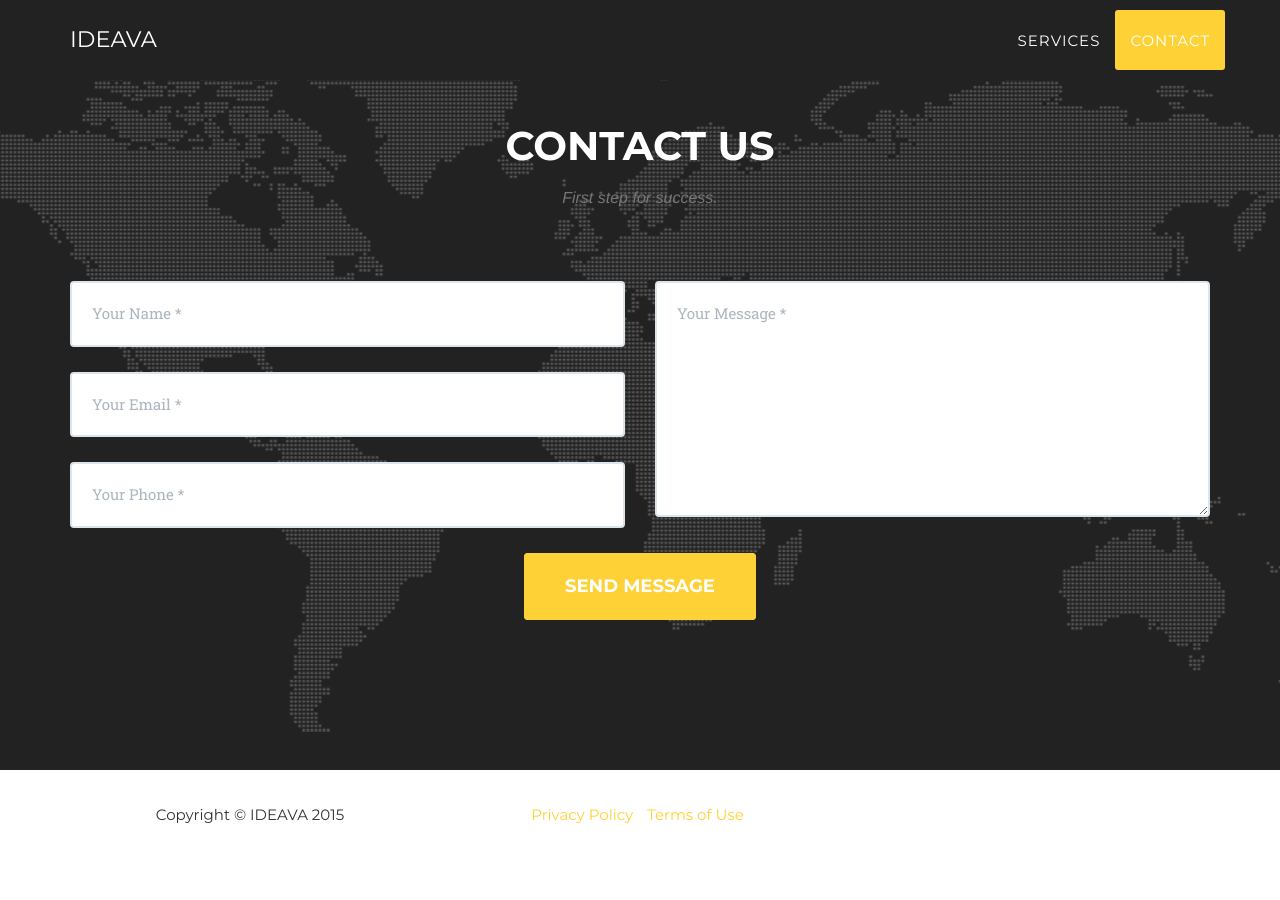
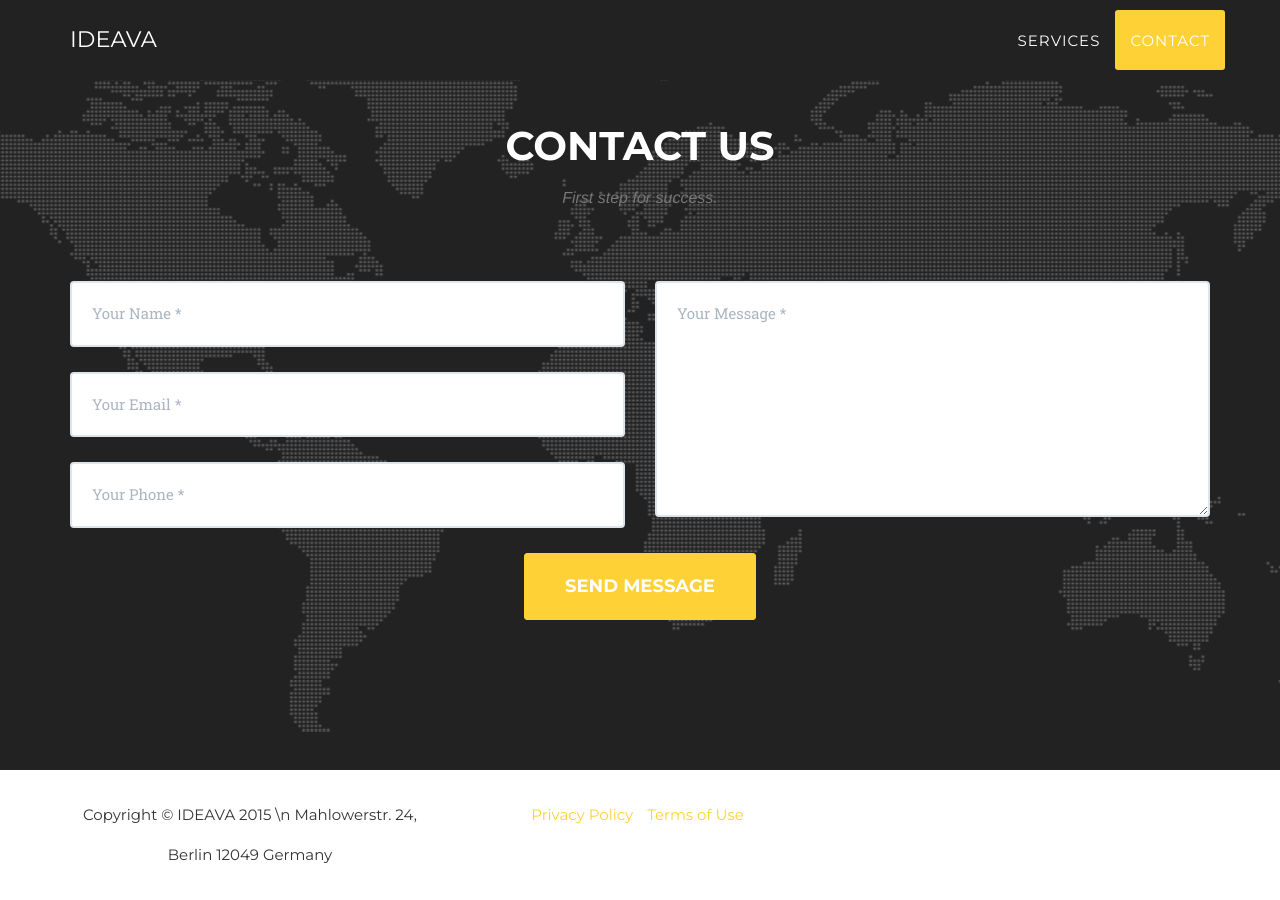
Before and after one commit to alperozturk/blog, a Jekyll site: the page built from index.html, in a window 1280 px wide and 900 px high, scrolled down 1472 px. Built offline with Jekyll 4.4.1, drawn with Linux system fonts in a browser that asks for light colours; some web fonts are replaced; before the commit the page ends 2332 px from its top, so only the background shows below that.

Commit message:
Update footer.html

```diff
--- a/_includes/footer.html
+++ b/_includes/footer.html
@@ -2,7 +2,7 @@
         <div class="container">
             <div class="row">
                 <div class="col-md-4">
-                    <span class="copyright">Copyright &copy; {{ site.title }} 2015</span>
+                    <span class="copyright">Copyright &copy; {{ site.title }} 2015 \n Mahlowerstr. 24, Berlin 12049 Germany</span>
                 </div>
 
                 <div class="col-md-4">
```
